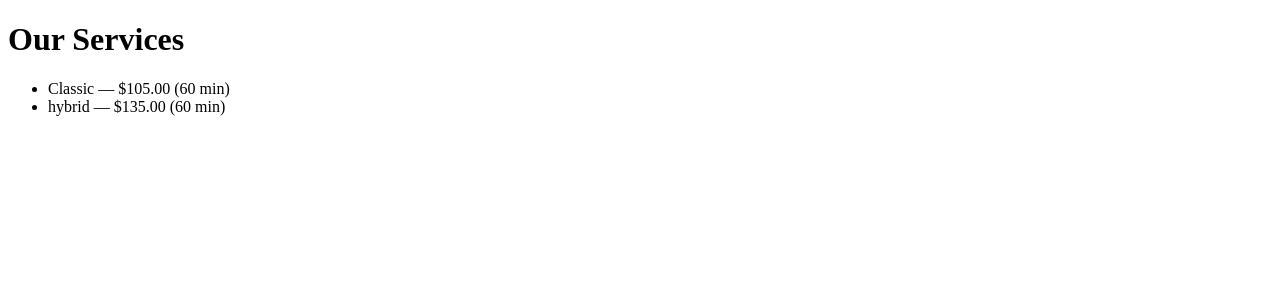
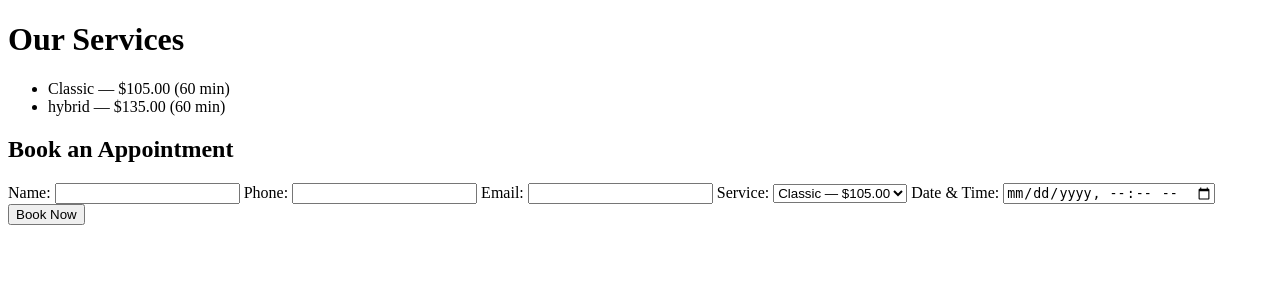
Before and after one commit to mintoesss/Quincy-Lash-Website, a Django app: page / in a window 1280 px wide. Shown: the top 300 px of the page. Run offline with Django 5.2, Linux system fonts and the light colour scheme; data comes from the database, SQL or seed files in the repository.

Commit message:
Add booking form, verfiy  POST data reaches view

```diff
--- a/website/templates/website/index.html
+++ b/website/templates/website/index.html
@@ -10,10 +10,79 @@
     <ul> <!-- unordered list -->
         {% for service in services %}
             <li>
-                {{ service.name }} — ${{ service.price }}
-                ({{ service.duration_minutes }} min)
+                {{ service.name }} — ${{ service.price }} ({{ service.duration_minutes }} min)
             </li>
         {% endfor %}
     </ul>
+    <h2>Book an Appointment</h2>
+
+    <form action="{% url 'service_list' %}" method="POST"> <!-- goes to url page and find nickname service_list, get the link which is "" so basically a / -->
+        <!--
+           CSRF TOKEN — required on EVERY form that uses method="POST"
+
+           THE PROBLEM IT SOLVES (Cross-Site Request Forgery):
+           - Browsers auto-attach my cookies to every request to a site,
+             no matter WHO caused that request
+           - So a malicious site can hide a form pointing at my site,
+             auto-submit it with JS, and my browser tags along my cookie
+           - Server sees a valid session and does the thing (transfer money,
+             delete account, book a fake appointment)
+
+           THE FIX:
+           - Django generates a random token, stores it in my session,
+             and hides it in the form
+           - On submit, Django compares submitted token vs stored token
+           - Match = request proceeds. Mismatch/missing = 403 Forbidden
+
+           WHY IT WORKS:
+           - Attacker's site can build the form, but can't guess the token
+           - It also can't READ the token off my page — browsers block one
+             site from reading another site's content (same-origin policy)
+           - Forge the request: yes. Forge the token: no.
+
+           MECHANICS:
+           - Renders as: <input type="hidden" name="csrfmiddlewaretoken" value="...">
+           - Checked by CSRF middleware BEFORE my view function runs
+           - So a 403 means my view never even executed
+
+           RULES:
+           - POST forms: always needed
+           - GET forms (search box): not needed — GET shouldn't change data
+           - NEVER slap @csrf_exempt on a view to kill a 403. That's not a
+             fix, that's removing the lock because the key is annoying
+           - Missing this = the #1 first-form bug. 403? Check here first.
+
+           LATER (DRF / React Native):
+           - API calls use an Authorization header token, not cookies
+           - Headers are NOT auto-attached by browsers → no CSRF risk
+           - But a React web app on Django SESSIONS = CSRF is back
+           - One-liner: CSRF is a COOKIE problem
+        -->
+        {% csrf_token %}
+
+        <label>Name:</label>
+        <input type="text" name="client_name" required>
+
+        <label>Phone:</label>
+        <input type="tel" name="client_phone" required>
+
+        <label>Email:</label>
+        <input type="email" name="client_email" required>
+
+        <label>Service:</label>
+        <select name="service_id" required>
+            {% for service in services %}
+                <option value="{{ service.id }}">
+                    {{ service.name }} — ${{ service.price }}
+                </option>
+            {% endfor %}
+        </select>
+
+        <label>Date &amp; Time:</label>
+        <input type="datetime-local" name="start_time" required>
+
+        <button type="submit">Book Now</button>
+    </form>
+
 </body>
 </html>
--- a/website/views.py
+++ b/website/views.py
@@ -1,19 +1,22 @@
-from django.shortcuts import render
+from django.shortcuts import render, redirect  # redirect was missing
 from .models import Service, Client, Appointment
 
 
 def service_list(request):
     if request.method == "POST":
+        print(request.POST)
         # read the submitted data
         # create the Client
         # create the Appointment
         return redirect("service_list")
-# Breaking down Service.objects.filter(is_active=True)
-# Service = model class / table
-# objects = the model's manager, every model gets one, entire job is fetching, filtering, and counting rows
-# .filter(is_active=True) = return the rows where is_active column is True
-# store it in a variable called services, to be used in an html page
+
+    # Breaking down Service.objects.filter(is_active=True)
+    # Service = model class / table
+    # objects = the model's manager, every model gets one, entire job is fetching, filtering, and counting rows
+    # .filter(is_active=True) = return the rows where is_active column is True
+    # store it in a variable called services, to be used in an html page
     services = Service.objects.filter(is_active=True)
+
     return render(request, "website/index.html", {
         "services": services,
     })
```
